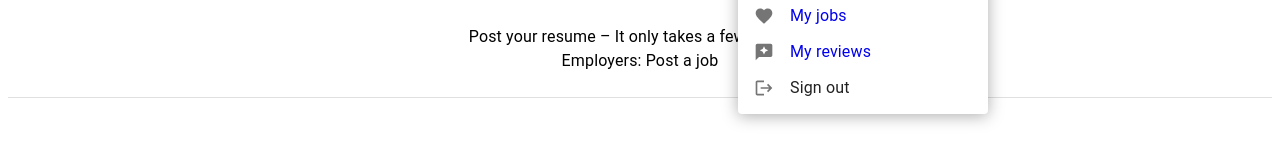
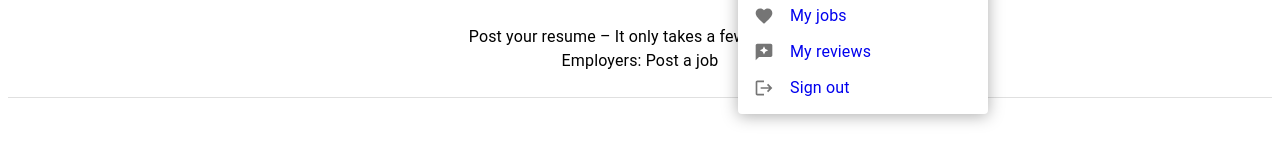
Before and after one commit to PriyankaCornelius/Indeed-Application-Protoype, a React (Create React App) app in the folder Frontend/: page / in a window 1280 px wide. Both pictures are taken after a click on the tab 975 px from the left and 42 px from the top of the page. Shown: the part 176-336 px from the top of the page. Built offline with nearby package versions, Linux system fonts and the light colour scheme; no server answers.

Commit message:
common logout end to end done

```diff
--- a/Frontend/src/Components/JobSeeker/profileIconData.js
+++ b/Frontend/src/Components/JobSeeker/profileIconData.js
@@ -6,8 +6,15 @@ import LogoutIcon from "@mui/icons-material/Logout";
 import { Menu, MenuItem, Typography } from "@mui/material";
 import { ListItemIcon } from "@material-ui/core";
 import { Link } from "react-router-dom";
+import { commonLogoutFunc } from "../../redux/actions/loginActions";
+import { connect } from "react-redux";
 
 const ProfileIconData = (props) => {
+  const handleLogout = (e) => {
+    e.preventDefault();
+    props.commonLogoutFunc();
+  };
+
   return (
     <React.Fragment>
       <Menu
@@ -72,15 +79,18 @@ const ProfileIconData = (props) => {
             My reviews
           </MenuItem>
         </Link>
+
+        <Link to="#" onClick={handleLogout} style={{ textDecoration: "none" }}>
           <MenuItem>
             <ListItemIcon>
               <LogoutIcon fontSize="small" />
             </ListItemIcon>
             Sign out
           </MenuItem>
+        </Link>
       </Menu>
     </React.Fragment>
   );
 };
 
-export default ProfileIconData;
+export default connect(null, { commonLogoutFunc })(ProfileIconData);
```
Lines whose indentation alone changed are shown as unchanged.
